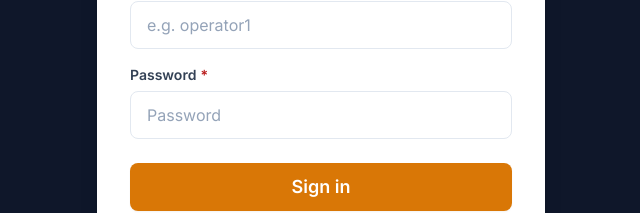
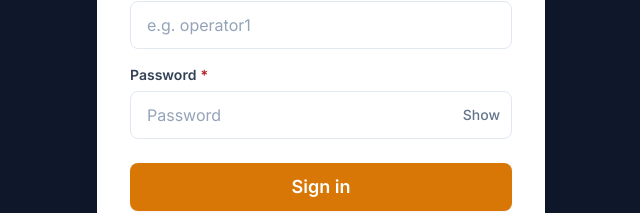
Before and after one commit to kyuti675rtdg/oyaya-erp, a React (Vite) app in the folder packages/web/: page /login in a window 1280 px wide. Shown: the part 399-612 px from the top of the page, without its empty margins (319-959 px from the left). Built offline with nearby package versions, Linux system fonts and the light colour scheme; no server answers.

Commit message:
Deploy HMS Enterprise to Render

```diff
--- a/packages/web/src/pages/Login.tsx
+++ b/packages/web/src/pages/Login.tsx
@@ -2,11 +2,13 @@ import { useState } from 'react';
 import type { FormEvent } from 'react';
 import { useLocation, useNavigate } from 'react-router-dom';
 import { useAuth } from '../store/auth';
+import { isNetworkError } from '../lib/api';
 import { Button, Field, TextInput } from '../components/ui';
 
 export function Login() {
   const [username, setUsername] = useState('');
   const [password, setPassword] = useState('');
+  const [showPassword, setShowPassword] = useState(false);
   const [error, setError] = useState<string | null>(null);
   const [loading, setLoading] = useState(false);
   const login = useAuth((s) => s.login);
@@ -22,8 +24,12 @@ export function Login() {
       // Trim both fields: phone keyboards often add invisible trailing spaces.
       await login(username.trim(), password.trim());
       navigate(from, { replace: true });
-    } catch {
+    } catch (err) {
+      if (isNetworkError(err)) {
+        setError('Could not reach the server. Check your connection and try again.');
+      } else {
         setError('Invalid username or password. Please try again.');
+      }
     } finally {
       setLoading(false);
     }
@@ -57,14 +63,25 @@ export function Login() {
               />
             </Field>
             <Field label="Password" required>
+              <div className="relative">
                 <TextInput
-                type="password"
+                  type={showPassword ? 'text' : 'password'}
                   value={password}
                   onChange={(e) => setPassword(e.target.value)}
                   placeholder="Password"
                   autoComplete="current-password"
                   required
+                  className="pr-12"
                 />
+                <button
+                  type="button"
+                  onClick={() => setShowPassword((v) => !v)}
+                  className="absolute inset-y-0 right-0 flex items-center pr-3 text-sm font-medium text-slate-500"
+                  aria-label={showPassword ? 'Hide password' : 'Show password'}
+                >
+                  {showPassword ? 'Hide' : 'Show'}
+                </button>
+              </div>
             </Field>
           </div>
 
```
Lines whose indentation alone changed are shown as unchanged.
